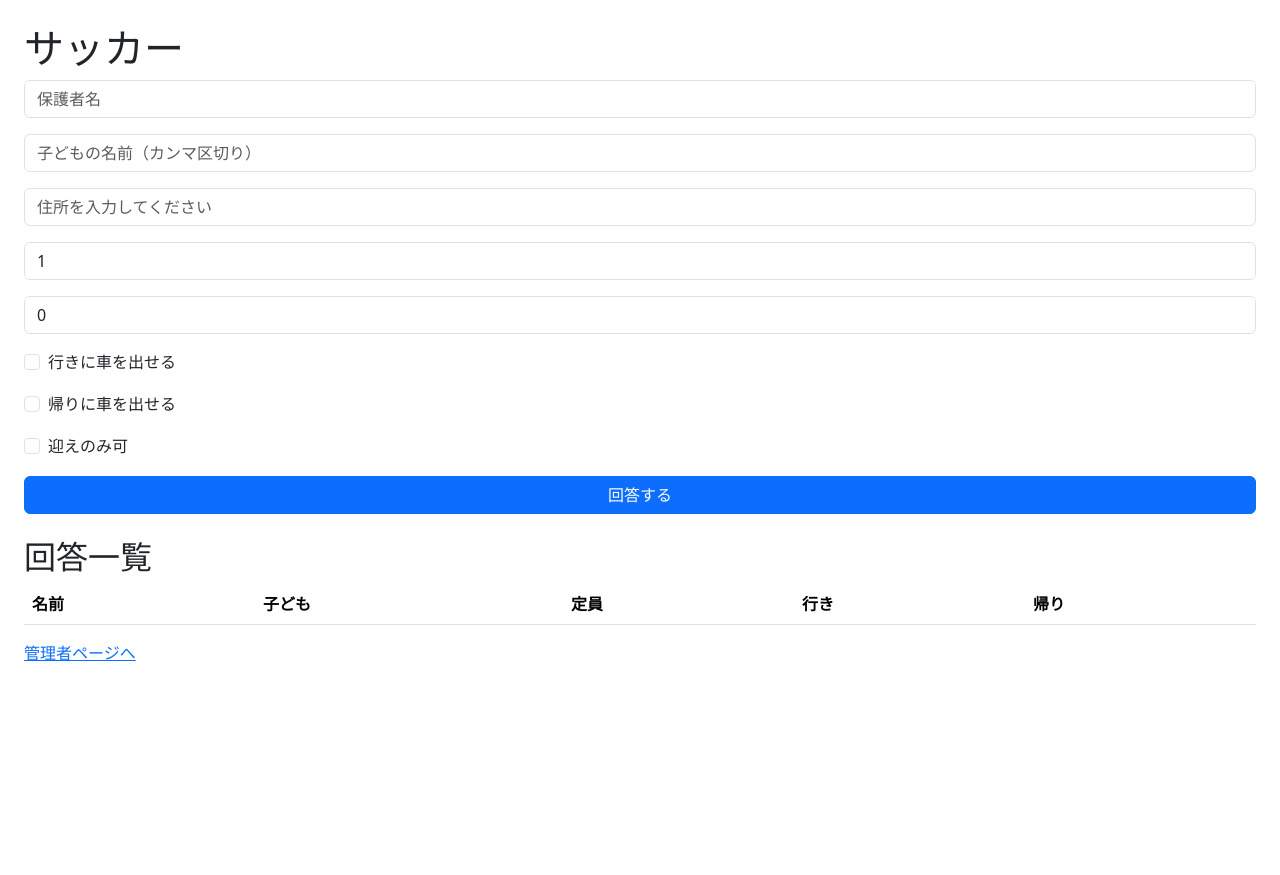
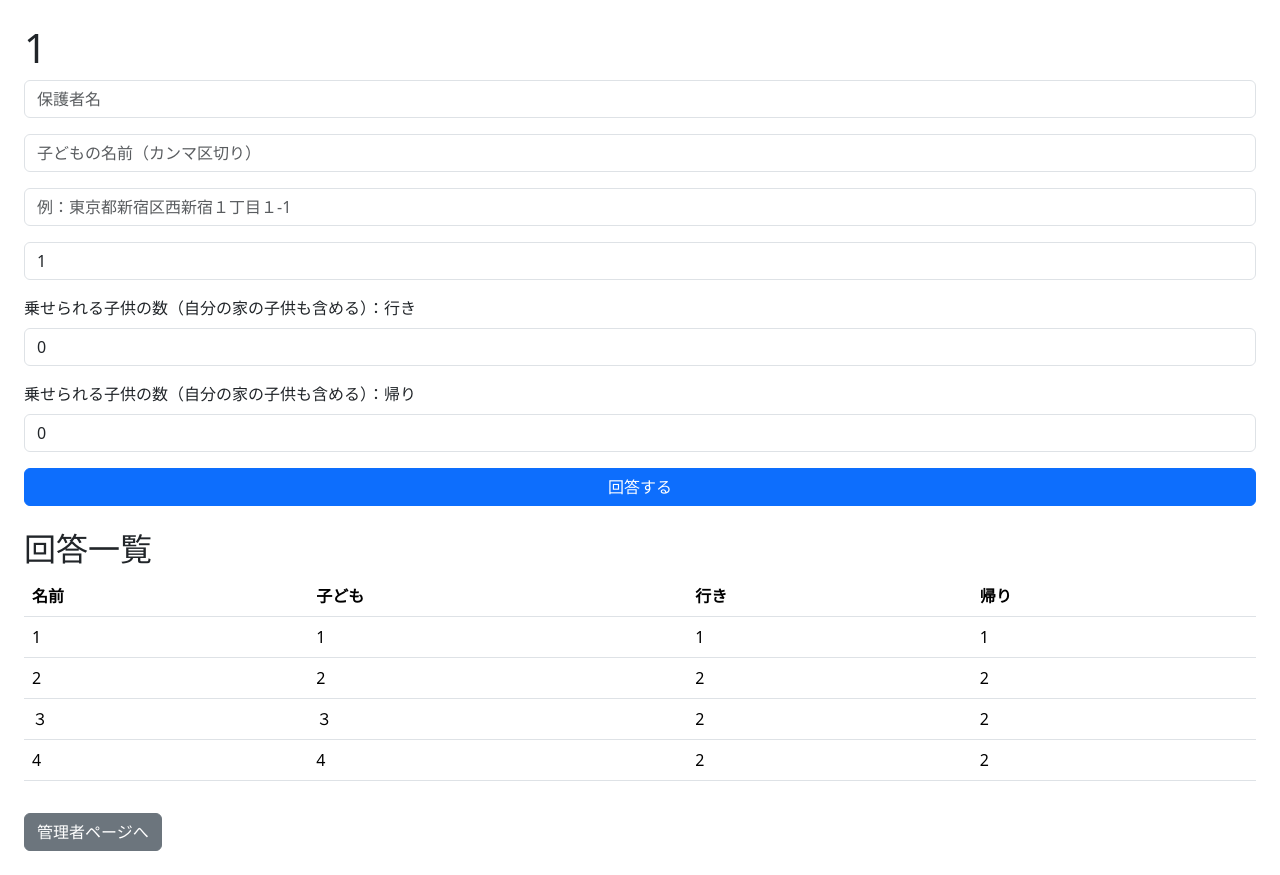
Before and after one commit to tkhr7788/nosematch, a Flask app: page /events/1 in a window 1280 px wide. Before the commit the page ends 661 px from the top, so only its background shows below. Run offline with Flask 3, Linux system fonts and the light colour scheme; lists and menus that the app fills with data are empty.

Commit message:
配車プラン作成機能の実装（車選定＋子供割り振り）

```diff
--- a/app.py
+++ b/app.py
@@ -31,7 +31,9 @@
     return None, None
 
 def make_route(rsvps, spot_lat, spot_lng):
-    points = [(r.lat, r.lng) for r in rsvps if r.lat and r.lng]
+    # 緯度・経度が両方存在する人だけを対象にする
+    valid_rsvps = [r for r in rsvps if r.lat is not None and r.lng is not None]
+    points = [(r.lat, r.lng) for r in valid_rsvps]
     points.append((spot_lat, spot_lng))
 
     def calc_dist(p1, p2):
@@ -63,6 +65,33 @@
         return order
     else:
         return []
+def make_carpool(rsvps):
+    # 緯度・経度があって、行きに車を出せる人だけ対象
+    drivers = [r for r in rsvps if r.lat is not None and r.lng is not None and r.go_capacity > 0]
+    passengers = [r for r in rsvps if r.lat is not None and r.lng is not None]
+
+    if not drivers:
+        return "車を出せる人がいません。"
+
+    # ドライバーを位置情報順に並べる（より現実的には、正確な距離で並べるのも可能）
+    drivers.sort(key=lambda r: (r.lat, r.lng))
+
+    car_assignments = {}  # {ドライバー名: [乗せる子供たちのリスト]}
+
+    driver_index = 0
+    for p in passengers:
+        while True:
+            driver = drivers[driver_index % len(drivers)]
+            if driver.name not in car_assignments:
+                car_assignments[driver.name] = []
+            if len(car_assignments[driver.name]) < driver.go_capacity:
+                car_assignments[driver.name].append(p.name)
+                break
+            else:
+                driver_index += 1
+
+    return car_assignments
+
 
 # ---------- ログイン・新規登録 ----------
 @app.route("/")
@@ -134,10 +163,8 @@
             lng=lng,
             children=request.form["children"],
             child_cnt=int(request.form["child_cnt"]),
-            capacity=int(request.form["capacity"]),
-            go_ok=bool(request.form.get("go_ok")),
-            back_ok=bool(request.form.get("back_ok")),
-            pickup_only=bool(request.form.get("pickup_only")),
+            go_capacity=int(request.form["go_capacity"]),
+            back_capacity=int(request.form["back_capacity"]),
         )
         db.session.add(r)
         db.session.commit()
@@ -163,18 +190,31 @@
 
     spot_lat, spot_lng = geocode_address(ev.spot)
 
-    order = make_route(rsvps, spot_lat, spot_lng)
+    if spot_lat is None or spot_lng is None:
+        return {"error": "集合スポットの位置情報が取得できませんでした。"}, 400
 
-    names = [r.name for r in rsvps]
-    names.append("集合スポット")
+    # ここから配車決める！
+    carpool = make_carpool(rsvps)
 
-    route_text = " → ".join([names[i] for i in order])
+    # carpool = {ドライバー: [乗る子供, 子供, ...]} の形になっている
+    route_text = ""
+    for driver, kids in carpool.items():
+        route_text += f"{driver}の車: {', '.join(kids)}\n"
 
+    # 行きと帰りに同じプランを保存する（今は行きだけでテストOK）
     for d in ("go", "back"):
         Plan.query.filter_by(event_id=eid, direction=d).delete()
         db.session.add(Plan(event_id=eid, direction=d, body=route_text))
     db.session.commit()
+
     return {"ok": True}
+
+@app.route("/plans")
+def plan_list():
+    events = Event.query.order_by(Event.date.desc()).all()
+    plans = Plan.query.all()
+    return render_template("plans.html", events=events, plans=plans)
+
 
 if __name__ == "__main__":
     with app.app_context():
--- a/templates/admin.html
+++ b/templates/admin.html
@@ -34,12 +34,12 @@
 
             <div class="admin-item">
                 <div class="icon-box">□</div>
-                <a href="#" class="btn-primary">プラン作成</a> <!-- 本来はプラン生成のページにリンク -->
+                <a href="{{ url_for('plan_list') }}" class="btn-primary">プラン作成</a>
             </div>
 
             <div class="admin-item">
                 <div class="icon-box">□</div>
-                <a href="#" class="btn-primary">履歴を見る</a> <!-- 本来は履歴一覧ページにリンク -->
+                <a href="#" class="btn-primary">履歴を見る</a> <!-- ここは今後拡張予定 -->
             </div>
         </div>
     </main>
--- a/templates/answer.html
+++ b/templates/answer.html
@@ -1,35 +1,58 @@
-<!doctype html><html><head>
+<!doctype html>
+<html lang="ja">
+<head>
+    <meta charset="UTF-8">
+    <title>{{ ev.title }}</title> <!-- ここでイベント名を動的に -->
     <link href="https://cdn.jsdelivr.net/npm/bootstrap@5.3.2/dist/css/bootstrap.min.css" rel="stylesheet">
-  <title>{{ev.title}}</title></head><body class="p-4">
-  <h1>{{ev.title}}</h1>
+</head>
+
+<body class="p-4">
+
+    <h1>{{ ev.title }}</h1> <!-- イベント名を表示 -->
+
     <form method="post" class="vstack gap-3 mb-4">
         <input name="name" class="form-control" placeholder="保護者名" required>
-    <input name="children" class="form-control" placeholder="子どもの名前（カンマ区切り）" required> <!-- ★これ追加済み！ -->
-    <input name="address" class="form-control" placeholder="住所を入力してください" required>
+        <input name="children" class="form-control" placeholder="子どもの名前（カンマ区切り）" required>
+        <input name="address" class="form-control" placeholder="例：東京都新宿区西新宿１丁目１-1" required>
         <input name="child_cnt" type="number" value="1" class="form-control" placeholder="子ども人数" required>
-    <input name="capacity" type="number" value="0" class="form-control" placeholder="車の定員(0=出せない)" required>
-    <div class="form-check">
-      <input class="form-check-input" type="checkbox" name="go_ok" id="go">
-      <label class="form-check-label" for="go">行きに車を出せる</label>
+
+        <div>
+            <label class="form-label">乗せられる子供の数（自分の家の子供も含める）：行き</label>
+            <input name="go_capacity" type="number" class="form-control" value="0" required>
         </div>
-    <div class="form-check">
-      <input class="form-check-input" type="checkbox" name="back_ok" id="back">
-      <label class="form-check-label" for="back">帰りに車を出せる</label>
+
+        <div>
+            <label class="form-label">乗せられる子供の数（自分の家の子供も含める）：帰り</label>
+            <input name="back_capacity" type="number" class="form-control" value="0" required>
         </div>
-    <div class="form-check">
-      <input class="form-check-input" type="checkbox" name="pickup_only" id="pick">
-      <label class="form-check-label" for="pick">迎えのみ可</label>
-    </div>
+
         <button class="btn btn-primary">回答する</button>
     </form>
 
     <h2>回答一覧</h2>
+
     <table class="table">
-    <tr><th>名前</th><th>子ども</th><th>定員</th><th>行き</th><th>帰り</th></tr>
+        <thead>
+            <tr>
+                <th>名前</th>
+                <th>子ども</th>
+                <th>行き</th>
+                <th>帰り</th>
+            </tr>
+        </thead>
+        <tbody>
             {% for r in rsvps %}
-      <tr><td>{{r.name}}</td><td>{{r.children}}</td><td>{{r.capacity}}</td>
-          <td>{{"◯" if r.go_ok else "×"}}</td><td>{{"◯" if r.back_ok else "×"}}</td></tr>
+            <tr>
+                <td>{{ r.name }}</td>
+                <td>{{ r.children }}</td>
+                <td>{{ r.go_capacity }}</td>
+                <td>{{ r.back_capacity }}</td>
+            </tr>
             {% endfor %}
+        </tbody>
     </table>
-  <a href="/events/{{ev.id}}/admin">管理者ページへ</a>
-  </body></html>
+
+    <a href="/events/{{ ev.id }}/admin" class="btn btn-secondary mt-3">管理者ページへ</a>
+
+</body>
+</html>
```
Also changed, not shown: models.py (+3 -4 lines), templates/plans.html (added, +79 -0 lines), instance/noritomo.db, 1 other file. Lines whose indentation alone changed are shown as unchanged.
